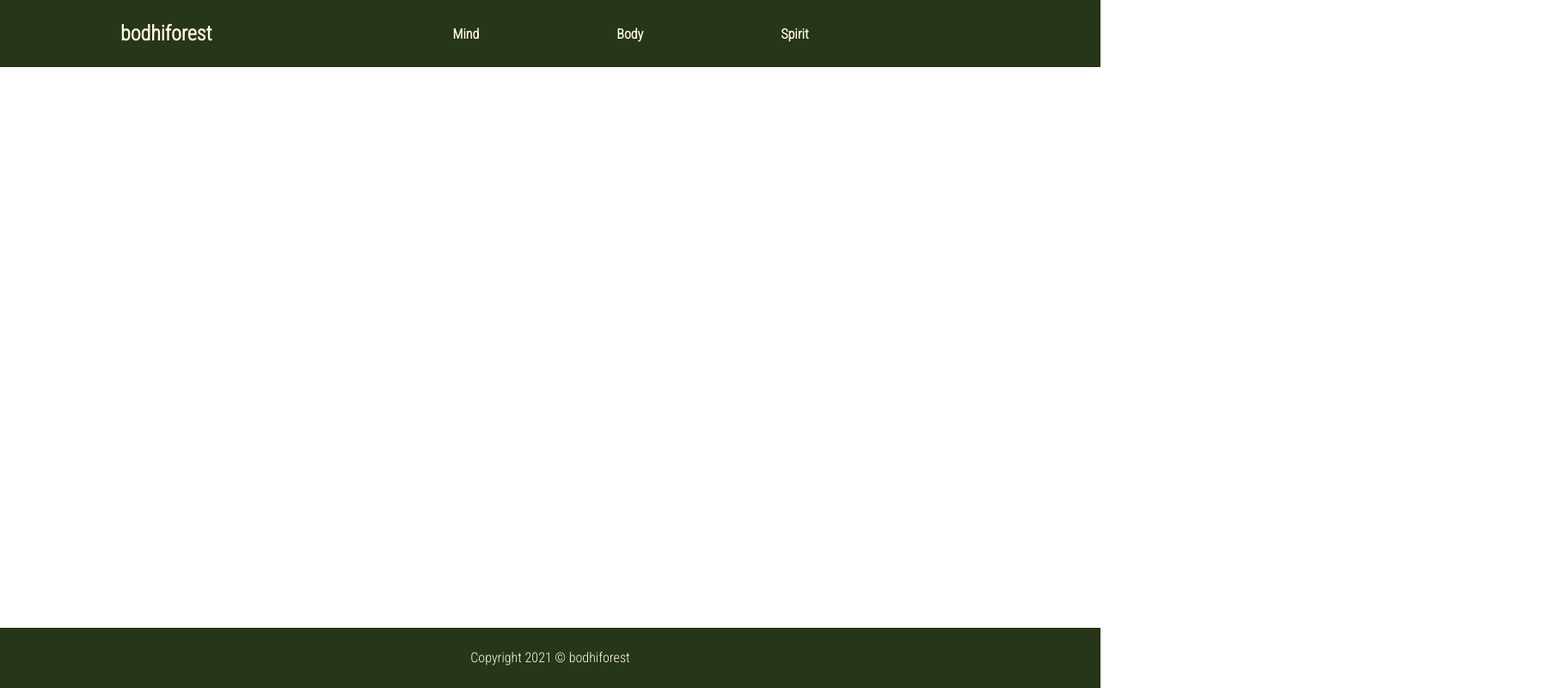
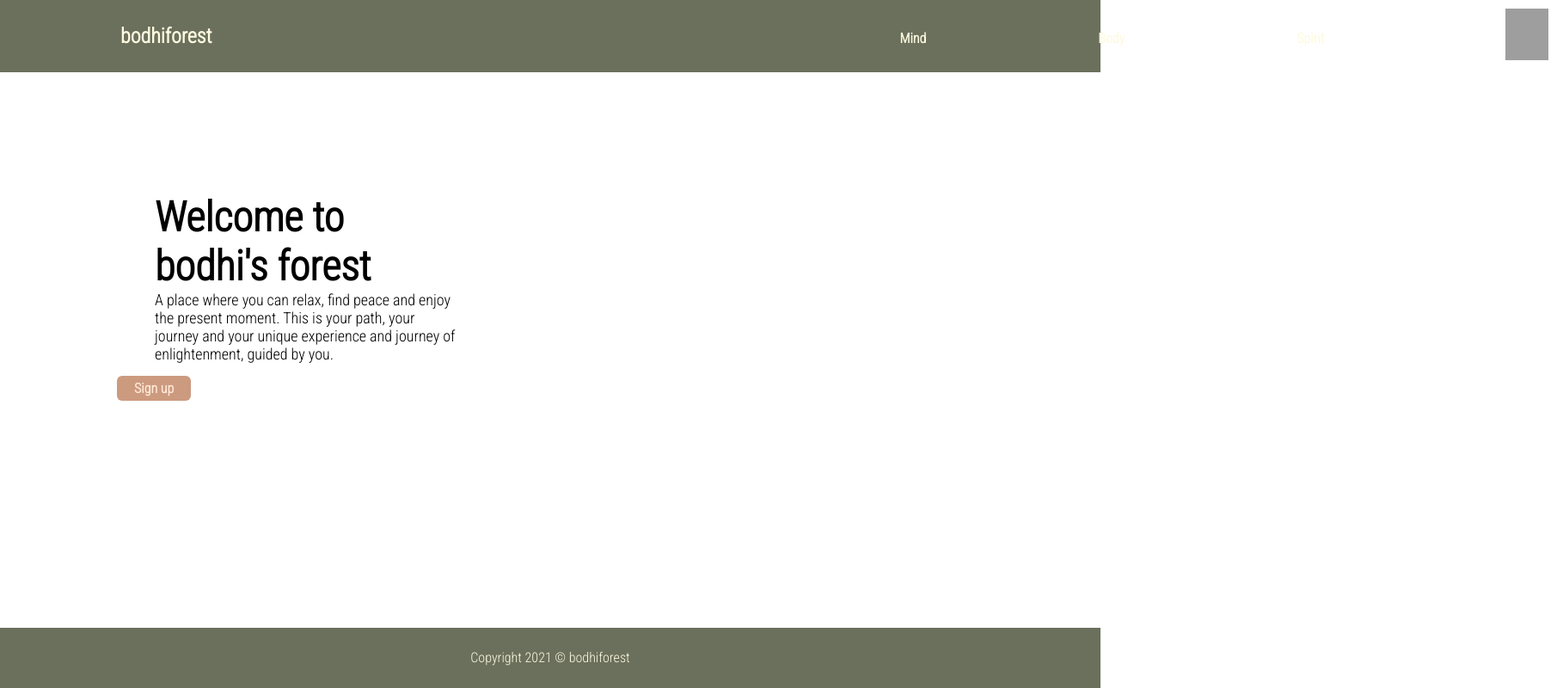
Before and after one commit to gitanasageaura/landingpage, a plain HTML site: page index.html in a window 1280 px wide. Shown: the whole page at 86% size, 1811 px wide, since content can reach past the window. Drawn offline with Linux system fonts and the light colour scheme; grey boxes are pictures that could not be loaded.

Commit message:
add files

```diff
--- a/index.html
+++ b/index.html
@@ -16,7 +16,15 @@
                 <li><a href="#"><li>Body</a></li>
                 <li><a href="#"><li>Spirit</a></li>
             </ul>
+            <div class="svglogo">
+                <img src="./img/Mountains 12.jpg" class="svgimg" alt="mountain silhoutte">
+            </div>
     </nav>
+<div class="maincontent">
+    <h2>Welcome to bodhi's forest</h2>
+    <p class="maintext">A place where you can relax, find peace and enjoy the present moment. This is your path, your journey and your unique experience and journey of enlightenment, guided by you.</p>
+</div>
+    <a href="#" class="signupbtn">Sign up</a>
 
 
 
--- a/style.css
+++ b/style.css
@@ -1,7 +1,7 @@
 /* DOG 74, 32, 32
 KB 88, 38, 15
-CS 52, 94, 94
-F 32, 65, 62
+CS 52, 94, 94 hsl(52, 94%, 94%)
+F 32, 65, 62  hsl(32, 65%, 62%);
 LD 28, 67, 44
 T 30, 52, 72
 */
@@ -17,11 +17,12 @@ body{
     font-family: 'Roboto Condensed', sans-serif;
     height: 100%;
     width: 100%;
+
 }
 
 nav{
     width: 100vw;
-    background-color: hsl(88, 38%, 15%);
+    background-color: hsl(75, 10%, 40%);
     display: flex;
     align-items: center;
 
@@ -33,10 +34,22 @@ nav{
     color: hsl(52, 94%, 94%);
     margin: 5px 60px;
 }
+.svglogo{
+    width:100px;
+    height:auto;
 
+}
+.svgimg{
+    width:70px;
+    height: 80px;
+    position: relative;
+    padding: 10px;
+    margin-left: 10rem;
+}
 .links{
     display: flex;
-    margin: 5px 100px;
+    margin-top: 5px;
+    margin-left: 600px;
 }
 
 nav ul li{
@@ -45,6 +58,7 @@ nav ul li{
     cursor: pointer;
     transition: 0.3s ease-out;
     padding: 15px 40px;
+    margin-left: 20px;
 
 }
 
@@ -56,22 +70,51 @@ nav ul li a {
     color: hsl(52, 94%, 94%);
     font-weight: 600;
 }
+.maincontent{
+    text-align: left;
+    padding-left: 20vh;
+    padding-top: 15vh;
+    margin: 20px;
+    width: 40vw
+}
+
+h2{
+    font-size: 48px;
+}
+
+.maintext{
+    font-size: 18px;
+}
 
 
+.signupbtn{
+    text-decoration: none;
+    color: hsl(26, 100%, 92%);
+    background-color: hsl(21,43%,65%);
+    padding: 5px 20px;
+    border: 0px solid hsl(21,43%,65%);
+    border-radius: 6px;
+    margin-left: 8.5em;
+    font-weight: 700;
+    transition: 0.3s ease-out;
+}
 
+.signupbtn:hover{
+    color: hsl(24,43%,76%);
+    background-color: ;
+}
 
 
 
 
 
 footer{
-    background-color: hsl(88, 38%, 15%);
+    background-color: hsl(75, 10%, 40%);
     padding: 25px;
     height: 70px;
     width: 100%;
     bottom: 0;
     position: absolute;
-
 }
 
 .footertext{
```
Also changed, not shown: img/photo-1418065460487-3e41a6c84dc5.jpeg (added), img/photo-1426604966848-d7adac402bff.jpeg (added), img/photo-1439853949127-fa647821eba0.jpeg (added), img/photo-1455218873509-8097305ee378.jpeg (added), 8 other files.
